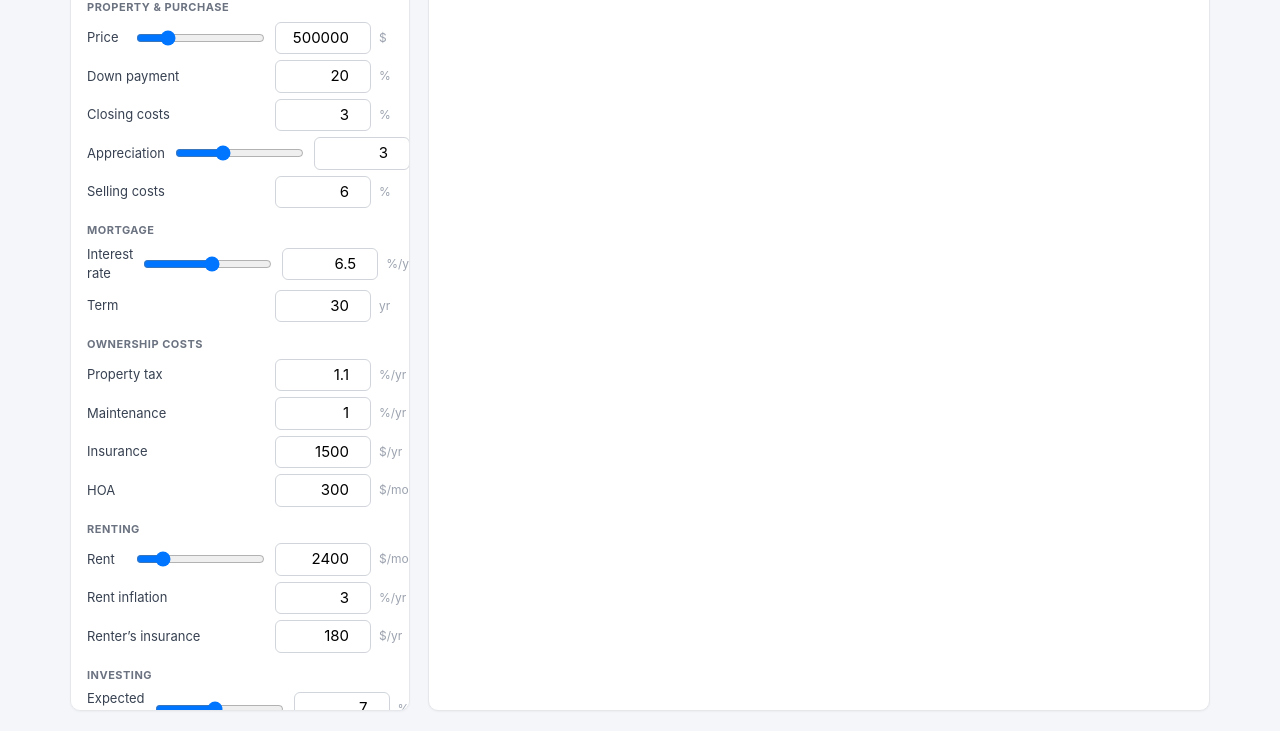
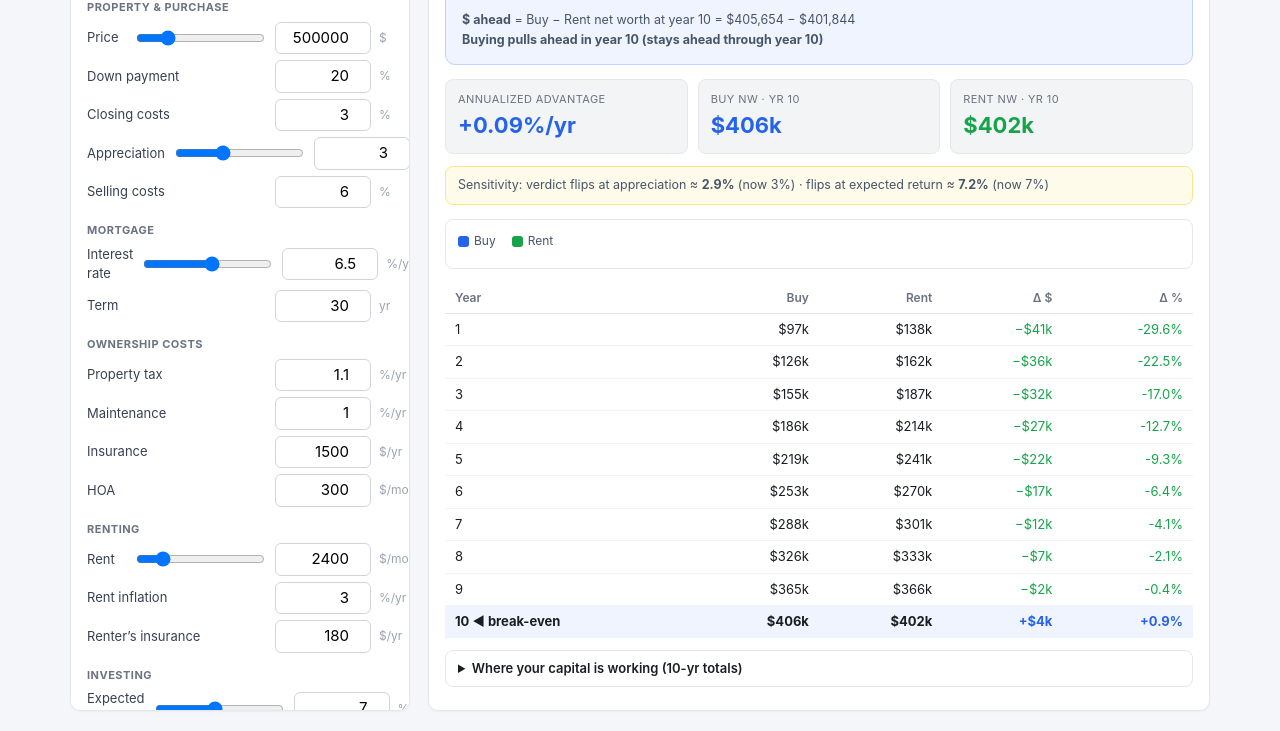
Before and after one commit to davidhundia-boop/AI-Stuff, a plain HTML site: page Rent vs Buy/index.html in a window 1280 px wide. Shown: the part 77-808 px from the top of the page. Drawn offline with Linux system fonts and the light colour scheme.

Commit message:
feat(rent-buy): results render (verdict, advantage, sensitivity, table, breakdown)

```diff
--- a/Rent vs Buy/index.html
+++ b/Rent vs Buy/index.html
@@ -424,8 +424,81 @@ function buildInputs(){
   }); });
 }
 function recompute(){ render(computeProjection(state)); }
-function render(p){ document.getElementById('results').textContent =
-  'Buy ' + Math.round(p.buyNW[state.horizonYears]) + ' vs Rent ' + Math.round(p.rentNW[state.horizonYears]); }
+
+function fmtMoney(v){ var s = state.currencySymbol, n = Math.round(v);
+  return (n < 0 ? '-' : '') + s + Math.abs(n).toLocaleString('en-US'); }
+function fmtK(v){ return state.currencySymbol + Math.round(v/1000).toLocaleString('en-US') + 'k'; }
+
+function breakevenLabel(p){
+  var H = state.horizonYears, c = p.crossings;
+  if (p.deltaDollar[H] > 0 && c.length === 0) return 'Buying ahead the entire horizon';
+  if (p.deltaDollar[H] <= 0 && c.length === 0) return 'Renting ahead the entire horizon';
+  if (c.length === 1) return (c[0].direction === 'buy-ahead')
+    ? 'Buying pulls ahead in year ' + c[0].toYear + ' (stays ahead through year ' + H + ')'
+    : 'Renting pulls ahead in year ' + c[0].toYear;
+  // multiple crossings
+  return c.map(function(x){ return x.direction.replace('-', ' ') + ' @ yr ' + x.toYear; }).join(' → ') + ' (verdict reverses — read the chart)';
+}
+
+function render(p){
+  var H = state.horizonYears, ahead = p.dollarAhead, buyWins = ahead > 0;
+  var color = buyWins ? '#2563eb' : '#16a34a';
+  var html = '';
+
+  html += '<div class="verdict" style="background:' + (buyWins?'#eff4ff':'#eefaf1') +
+    ';border-color:' + (buyWins?'#bfd3ff':'#b7e4c7') + '">' +
+    '<div class="big">' + (buyWins?'Buying':'Renting') + ' ends ' + fmtMoney(Math.abs(ahead)) +
+    ' ahead at year ' + H + ' (' + (p.horizonGapPct>=0?'+':'') + p.horizonGapPct.toFixed(1) + '%)</div>' +
+    '<div class="defn"><b>$ ahead</b> = Buy − Rent net worth at year ' + H + ' = ' +
+    fmtMoney(p.buyNW[H]) + ' − ' + fmtMoney(p.rentNW[H]) + '<br>' +
+    '<b>' + breakevenLabel(p) + '</b></div></div>';
+
+  html += '<div class="stats">' +
+    '<div class="stat"><div class="lbl">Annualized advantage</div><div class="val" style="color:' + color + '">' +
+      (p.advantage>=0?'+':'') + p.advantage.toFixed(2) + '%/yr</div></div>' +
+    '<div class="stat buy"><div class="lbl">Buy NW · yr ' + H + '</div><div class="val">' + fmtK(p.buyNW[H]) + '</div></div>' +
+    '<div class="stat rent"><div class="lbl">Rent NW · yr ' + H + '</div><div class="val">' + fmtK(p.rentNW[H]) + '</div></div>' +
+    '</div>';
+
+  // sensitivity
+  var aFlip = findFlip(state, 'appreciationPct', -5, 15), rFlip = findFlip(state, 'expectedReturnPct', 0, 20);
+  html += '<div class="sens">Sensitivity: ' +
+    (aFlip===null ? 'verdict robust to appreciation in ±5% band' :
+      'verdict flips at appreciation ≈ <b>' + aFlip.toFixed(1) + '%</b> (now ' + state.appreciationPct + '%)') + ' · ' +
+    (rFlip===null ? 'robust to return changes' :
+      'flips at expected return ≈ <b>' + rFlip.toFixed(1) + '%</b> (now ' + state.expectedReturnPct + '%)') + '</div>';
+
+  html += '<div class="chartbox"><div class="legend"><span><i style="background:#2563eb"></i>Buy</span>' +
+    '<span><i style="background:#16a34a"></i>Rent</span></div><div id="chart"></div></div>';
+
+  // table
+  html += '<table><thead><tr><th>Year</th><th>Buy</th><th>Rent</th><th>Δ $</th><th>Δ %</th></tr></thead><tbody>';
+  var beYears = {}; p.crossings.forEach(function(c){ beYears[c.toYear] = true; });
+  for (var y = 1; y <= H; y++){
+    var cls = beYears[y] ? ' class="row-be"' : (y === H ? ' class="row-hz"' : '');
+    var dn = p.deltaDollar[y] >= 0 ? 'pos' : 'neg';
+    html += '<tr' + cls + '><td>' + y + (beYears[y]?' ◄ break-even':(y===H?' ◄ horizon':'')) + '</td>' +
+      '<td>' + fmtK(p.buyNW[y]) + '</td><td>' + fmtK(p.rentNW[y]) + '</td>' +
+      '<td class="' + dn + '">' + (p.deltaDollar[y]>=0?'+':'−') + fmtK(Math.abs(p.deltaDollar[y])) + '</td>' +
+      '<td class="' + dn + '">' + (p.deltaPct[y]>=0?'+':'') + p.deltaPct[y].toFixed(1) + '%</td></tr>';
+  }
+  html += '</tbody></table>';
+
+  // breakdown
+  var b = p.breakdown;
+  html += '<details class="bd"><summary>Where your capital is working (' + H + '-yr totals)</summary>' +
+    '<div>Mortgage interest paid: ' + fmtMoney(b.totalInterest) + '</div>' +
+    '<div>Ownership costs (tax/maint/ins/HOA): ' + fmtMoney(b.totalOwnership) + '</div>' +
+    '<div>Tax deductions saved: ' + fmtMoney(b.totalTaxSaved) + '</div>' +
+    '<div>Total rent paid: ' + fmtMoney(b.totalRent) + '</div>' +
+    '<div>Renter investment growth (opportunity value): ' + fmtMoney(b.renterInvestmentGrowth) + '</div>' +
+    '<div>Buyer side-investment growth: ' + fmtMoney(b.buyerInvestmentGrowth) + '</div>' +
+    '</details>';
+
+  document.getElementById('results').innerHTML = html;
+  drawChart(p);
+}
+function drawChart(p){ /* implemented in Task 12 */ }
 function boot(){ buildInputs(); recompute(); }
 
 if (location.search.indexOf('test') !== -1) runTests(); else boot();
```
